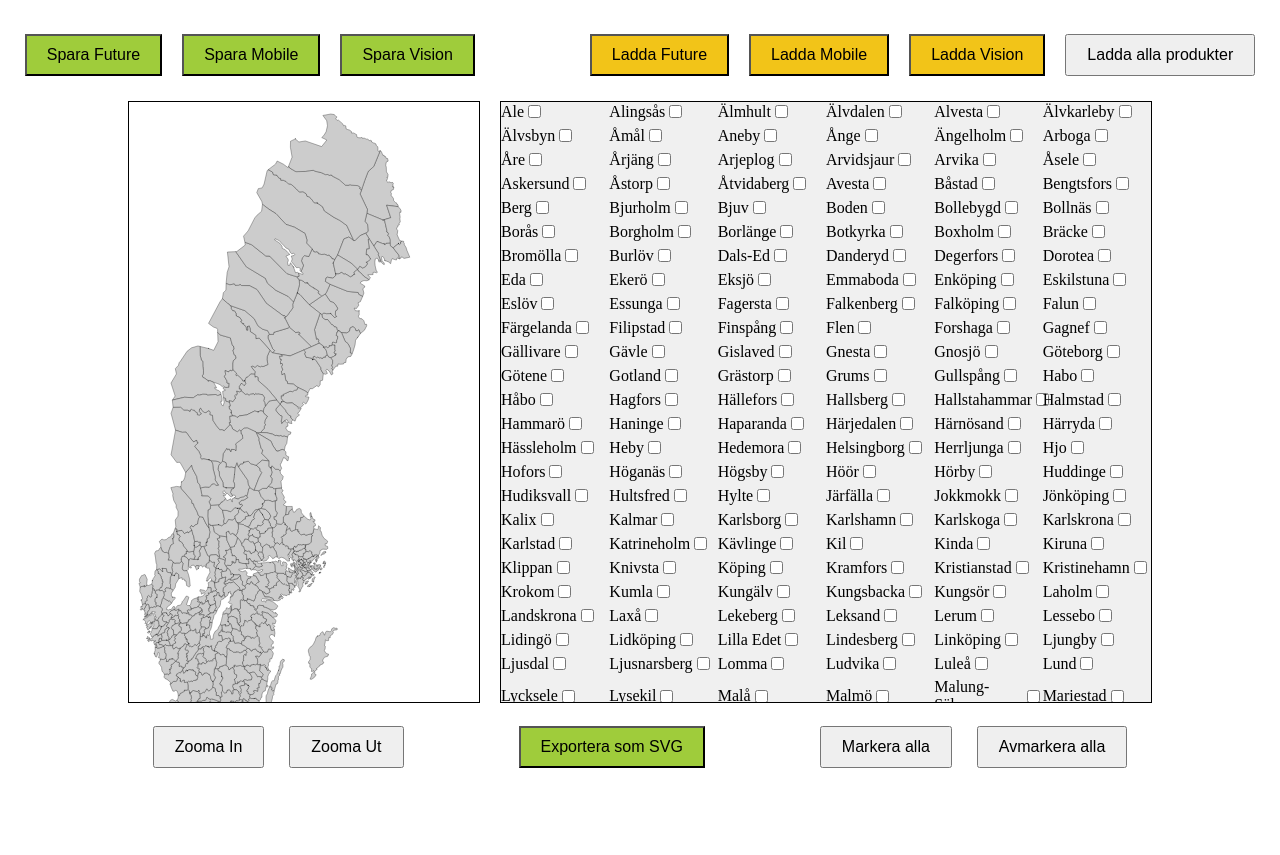
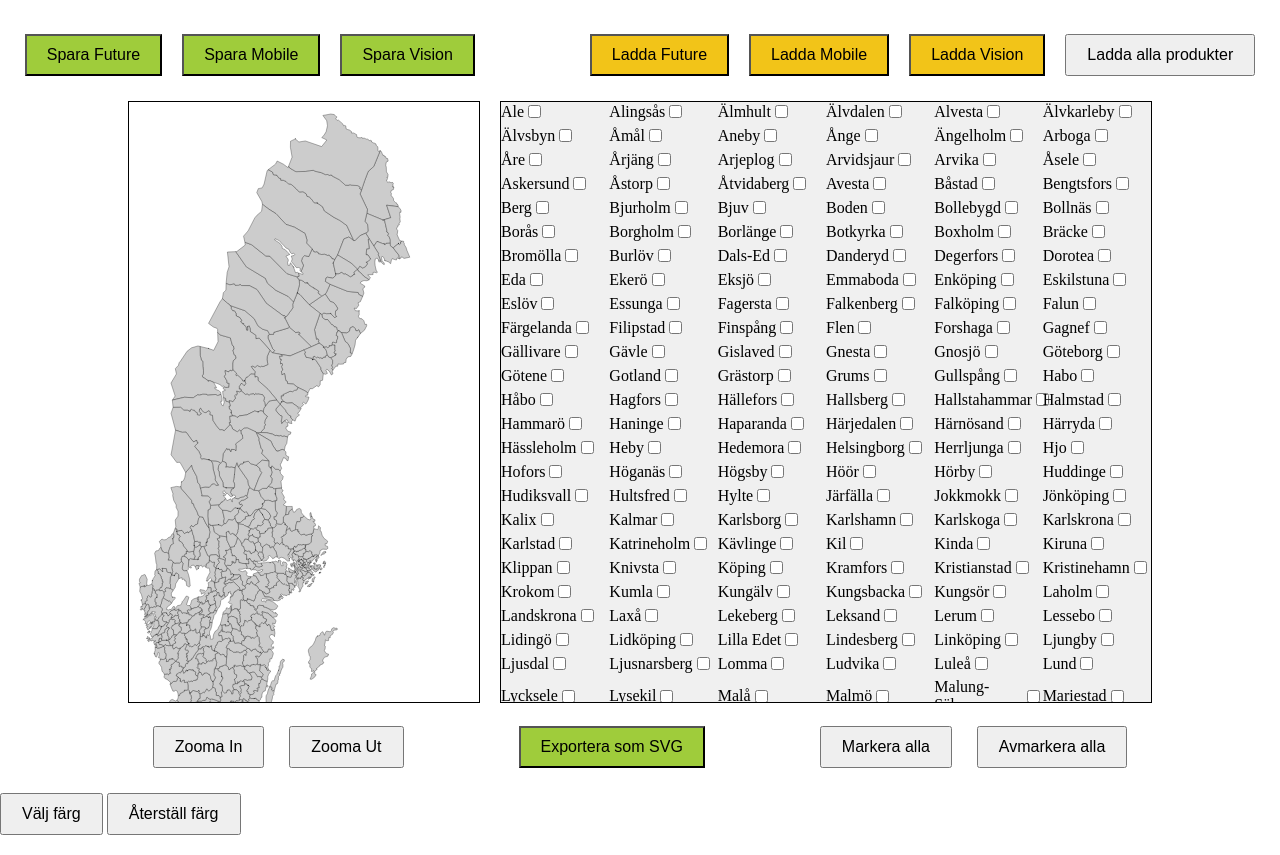
Before and after one commit to DjCheat/KommunKarta, a website: page public/karta.html in a window 1280 px wide. Shown: the part 90-945 px from the top of the page. Before the commit the page ends 863 px from the top, so only its background shows below. Drawn offline with Linux system fonts and the light colour scheme.

Commit message:
Update karta.html
Knappar för färgval

```diff
--- a/public/karta.html
+++ b/public/karta.html
@@ -54,7 +54,9 @@
     </div>
 
 
-
+<button id="color-picker-btn">Välj färg</button>
+<button id="reset-color-btn">Återställ färg</button>
+<input type="color" id="color-picker" style="display:none">
 
 
     <script src="karta.js"></script>
```
